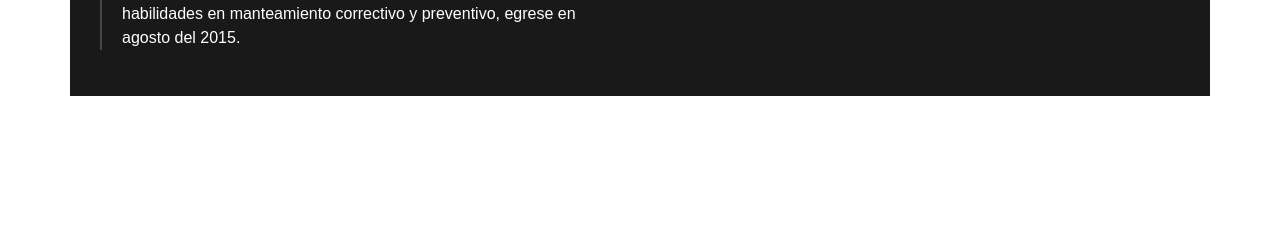
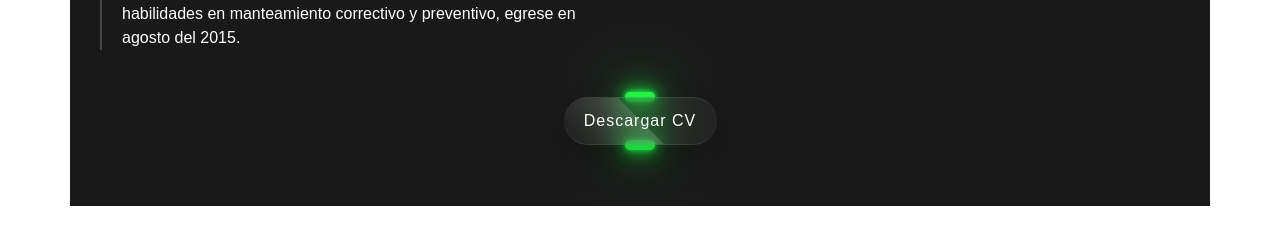
Before and after one commit to DarinelCIgarroa/PersonalPortfolio, a Vue app: page /Curriculum in a window 1280 px wide. Shown: the part 1146-1372 px from the top of the page. Before the commit the page ends 1292 px from the top, so only its background shows below. Built offline with nearby package versions, Linux system fonts and the light colour scheme.

Commit message:
:bug: Corregi el botón de CV diseño

```diff
--- a/src/views/Resume.vue
+++ b/src/views/Resume.vue
@@ -72,7 +72,9 @@
           </div>
         </div>
       </div>
-
+      <div class="download-cv">
+        <div class="btn"><a download="Darinel Cigarroa De Los Santos CV" href="../../public/cv.pdf">Descargar CV</a></div>
+      </div>
     </div>
   </section>
 </template>
@@ -135,5 +137,108 @@
   background: #18d26e;
   border: 2px solid #18d26e;
 }
+.download-cv{
+  display: flex;
+  justify-content: center;
+  align-items: center;
+  width: 100%;
+  height: auto;
+  padding: 10px;
+}
 
+.download-cv .btn{
+  position: relative;
+  width: 155px;
+  height: 50px;
+  margin: 20px;
+}
+
+.download-cv .btn a{
+  position: absolute;
+  top:0;
+  left: 0;
+  width: 100%;
+  height: 100%;
+  display: flex;
+  justify-content: center;
+  align-items: center;
+  background: rgba(255, 255, 255, 0.05);
+  box-shadow: 0 15px 35px rgba(0, 0, 0, 0.2);
+  border-top: 1px solid rgba(255, 255, 255, 0.1);
+  border-bottom: 1px solid rgba(255, 255, 255, 0.1);
+  border-radius: 30px;
+  color: #fff;
+  z-index: 1;
+  font-weight: 400;
+  letter-spacing: 1px;
+  text-decoration: none;
+  overflow: hidden;
+  transition: 0.5s;
+  backdrop-filter: blur(15px);
+}
+.download-cv .btn:hover a{
+  letter-spacing: 3px;
+}
+.download-cv .btn a::before{
+  content: "";
+  position: absolute;
+  top: 0;
+  left: 0;
+  width: 50%;
+  height: 100%;
+  background: linear-gradient(to left, rgba(255,255,255,0.15),transparent);
+  transform: skewX(45deg) translateX(0);
+  transition: 0.5s;
+}
+.download-cv .btn:hover a::before{
+  transform: skewX(45deg) translateX(200%);
+}
+.download-cv .btn::before{
+  content: "";
+  position: absolute;
+  left: 50%;
+  transform: translateX(-50%);
+  bottom: -5px;
+  width: 30px;
+  height: 10px;
+  background: #1eff45;
+  border-radius: 10px;
+  transition: 0.5s;
+  transition-delay: 0s;
+}
+.download-cv .btn:hover::before {
+  bottom: 0;
+  height: 50%;
+  width: 80%;
+  border-radius: 30px;
+  transition-delay: 0.5s;
+}
+.download-cv .btn::after {
+  content: "";
+  position: absolute;
+  left: 50%;
+  transform: translateX(-50%);
+  top: -5px;
+  width: 30px;
+  height: 10px;
+  background: #1eff45;
+  border-radius: 10px;
+  transition: 0.5s;
+  transition-delay: 0s;
+}
+.download-cv .btn:hover::after {
+  top: 0;
+  height: 50%;
+  width: 80%;
+  border-radius: 30px;
+  transition-delay: 0.5s;
+}
+.download-cv .btn::after,
+.download-cv .btn::before{
+  background: #1eff45;
+  box-shadow: 0 0 5px #1eff45,
+              0 0 15px #1eff45,
+              0 0 30px #1eff45,
+              0 0 60px #1eff45;
+}
 </style>
--- /dev/null
+++ b/vue.config.js
@@ -0,0 +1,7 @@
+// vue.config.js
+module.exports = {
+    chainWebpack: (config) => {
+        // Remove prefetch plugin and that's it!
+        config.plugins.delete('prefetch')
+    }
+}
```
Also changed, not shown: 1 other file (tests, documents, lock files or other folders).
